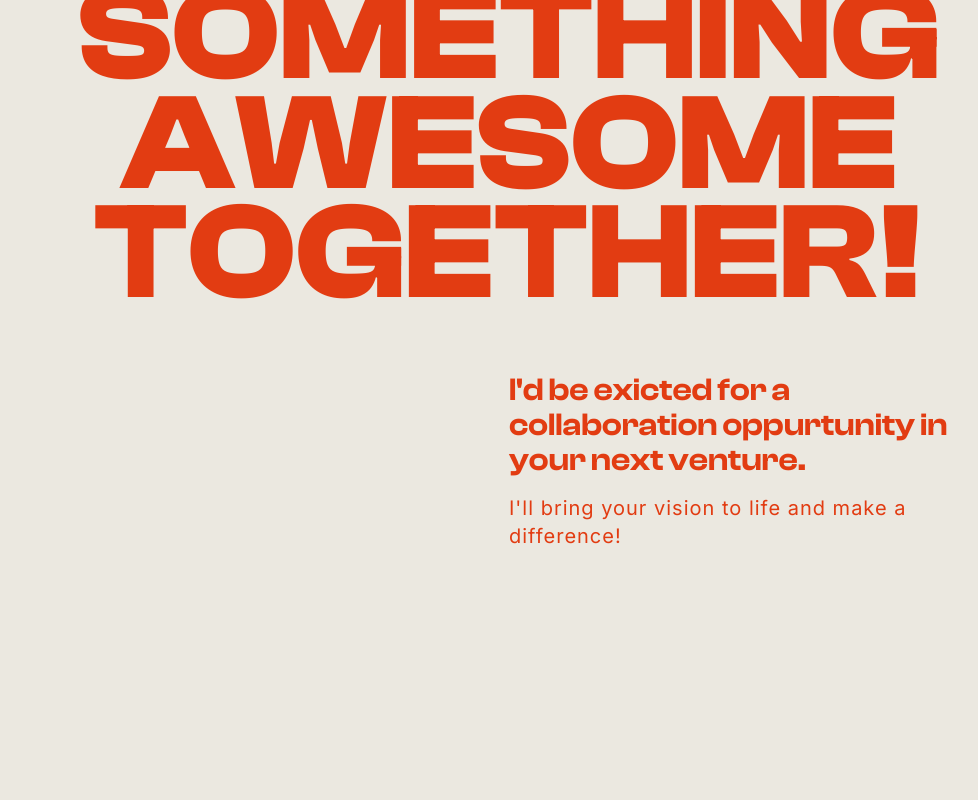
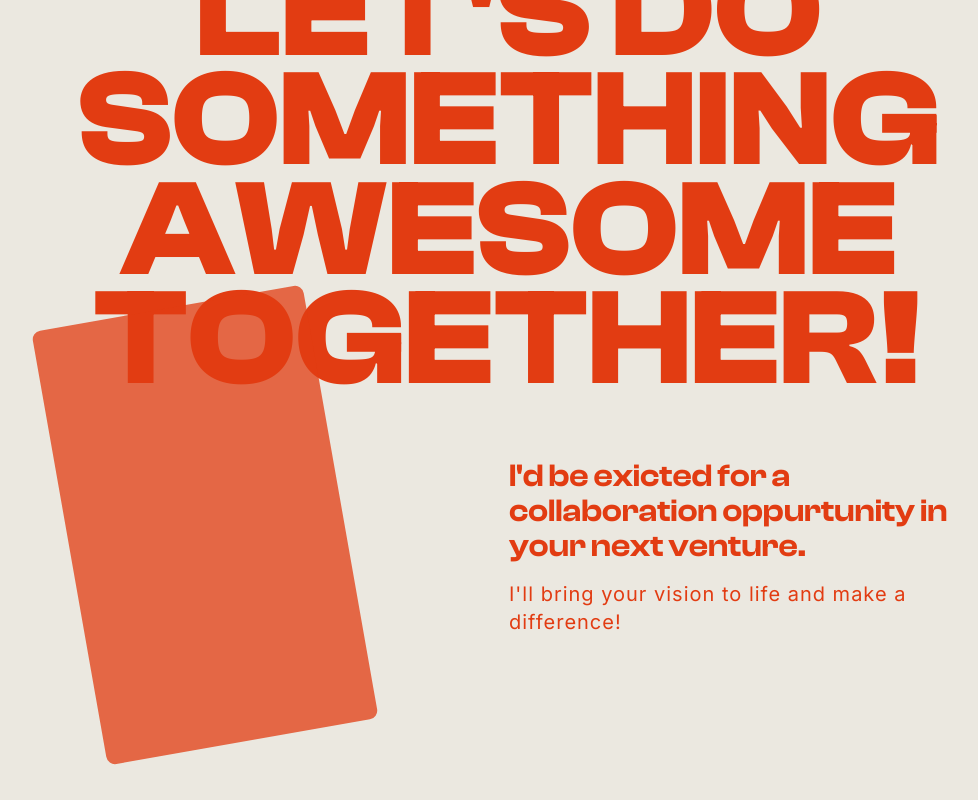
Before and after one commit to michaelcanonizado/michaelcanonizado, a Next.js app: page / in a window 1280 px wide. Shown: the part 5148-5948 px from the top of the page, without its empty margins (131-1109 px from the left). Before the commit the page ends 5862 px from the top, so only its background shows below. Built offline with nearby package versions, Linux system fonts and the light colour scheme.

Commit message:
feat: add <Card/> to beside closing paragraph

```diff
--- a/src/app/_sections/closing.tsx
+++ b/src/app/_sections/closing.tsx
@@ -1,15 +1,20 @@
 import { cn } from '@/lib/utils';
+import { ComponentBaseProps } from '@/types';
 import { TextBody, TextDisplay, TextHeading } from '@/components/ui/text';
-import { ComponentBaseProps } from '@/types';
+import Card from '@/components/ui/card';
 
 const Closing = ({ className }: ComponentBaseProps) => {
   return (
-    <section className={cn('section min-h-[80vh] space-y-xl', className)}>
+    <section
+      className={cn('section min-h-[100vh] space-y-xl pt-[150px]', className)}
+    >
       <div className='text-center'>
         <TextDisplay>{"LET'S DO SOMETHING AWESOME TOGETHER!"}</TextDisplay>
       </div>
       <div className='grid grid-cols-2'>
-        <div className=''></div>
+        <div className='relative'>
+          <Card className='absolute bottom-[-50%] right-[50%] translate-x-[50%] rotate-[-10deg] scale-[1.1] opacity-[75%]' />
+        </div>
         <div className='max-w-[450px] space-y-md'>
           <div>
             <TextHeading>
```
